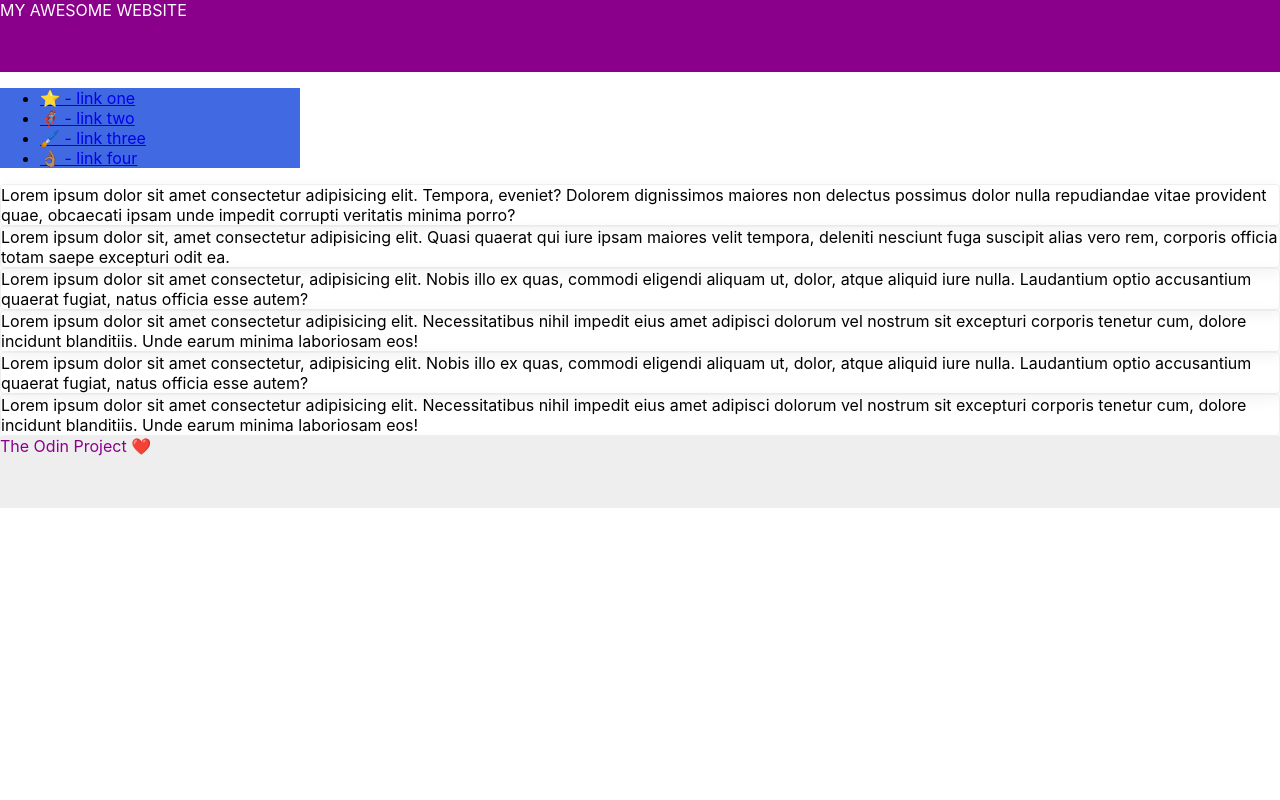
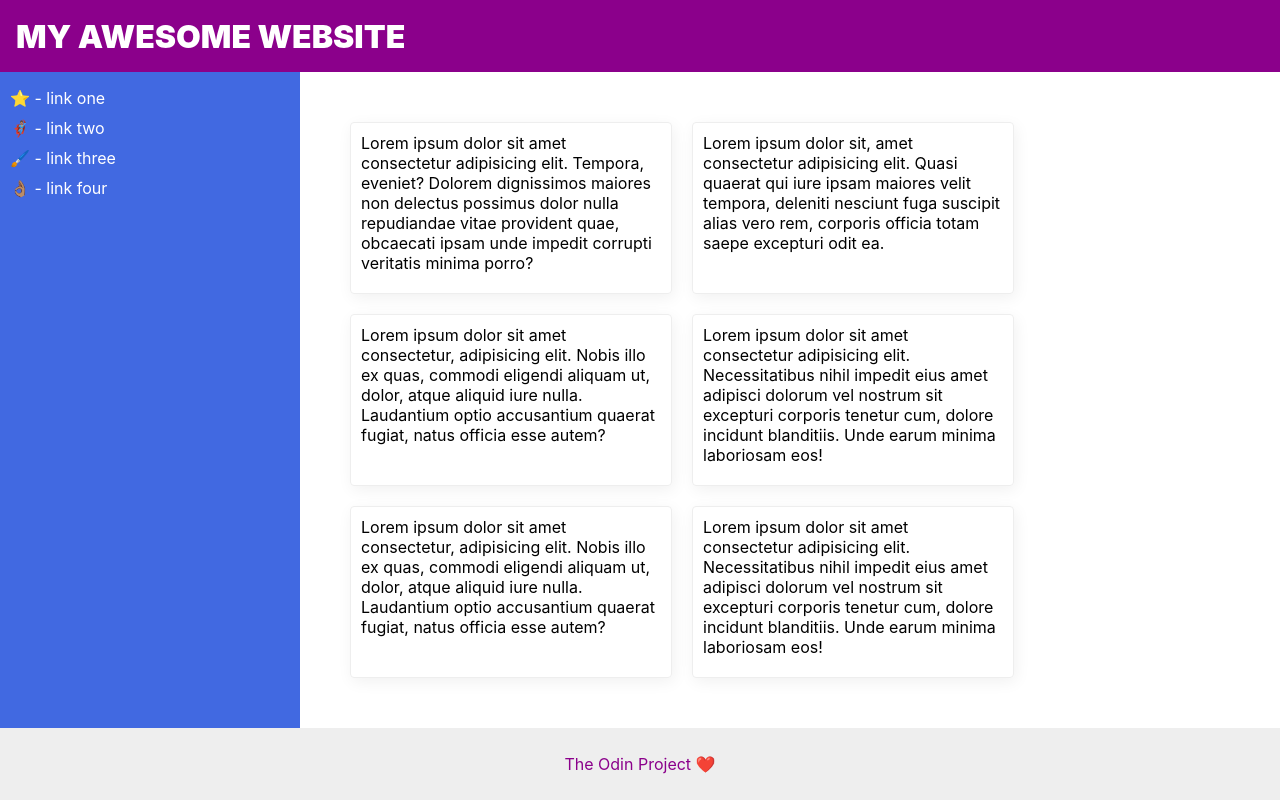
Before and after one commit to PurelyBlank/The-Odin-Project, a plain HTML site: page css-exercises/flex/07-flex-layout-2/index.html in a window 1280 px wide. Drawn offline with Linux system fonts and the light colour scheme.

Commit message:
07-flex-layout

```diff
--- a/css-exercises/flex/06-flex-layout/style.css
+++ b/css-exercises/flex/06-flex-layout/style.css
@@ -37,8 +37,6 @@ input {
 }
 
 .content {
-  /* text-align: center;
-  padding: 250px; */
   flex: 1;
   display: flex;
   align-items: center;
--- a/css-exercises/flex/07-flex-layout-2/index.html
+++ b/css-exercises/flex/07-flex-layout-2/index.html
@@ -12,6 +12,7 @@
       MY AWESOME WEBSITE
     </div>
 
+    <div class="main-container">
       <div class="sidebar">
         <ul>
           <li><a href="#">⭐ - link one</a></li>
@@ -20,14 +21,15 @@
           <li><a href="#">👌🏽 - link four</a></li>
         </ul>
       </div>
-
+      <div class="cards">
         <div class="card">Lorem ipsum dolor sit amet consectetur adipisicing elit. Tempora, eveniet? Dolorem dignissimos maiores non delectus possimus dolor nulla repudiandae vitae provident quae, obcaecati ipsam unde impedit corrupti veritatis minima porro?</div>
         <div class="card">Lorem ipsum dolor sit, amet consectetur adipisicing elit. Quasi quaerat qui iure ipsam maiores velit tempora, deleniti nesciunt fuga suscipit alias vero rem, corporis officia totam saepe excepturi odit ea.</div>
         <div class="card">Lorem ipsum dolor sit amet consectetur, adipisicing elit. Nobis illo ex quas, commodi eligendi aliquam ut, dolor, atque aliquid iure nulla. Laudantium optio accusantium quaerat fugiat, natus officia esse autem?</div>
         <div class="card">Lorem ipsum dolor sit amet consectetur adipisicing elit. Necessitatibus nihil impedit eius amet adipisci dolorum vel nostrum sit excepturi corporis tenetur cum, dolore incidunt blanditiis. Unde earum minima laboriosam eos!</div>
         <div class="card">Lorem ipsum dolor sit amet consectetur, adipisicing elit. Nobis illo ex quas, commodi eligendi aliquam ut, dolor, atque aliquid iure nulla. Laudantium optio accusantium quaerat fugiat, natus officia esse autem?</div>
         <div class="card">Lorem ipsum dolor sit amet consectetur adipisicing elit. Necessitatibus nihil impedit eius amet adipisci dolorum vel nostrum sit excepturi corporis tenetur cum, dolore incidunt blanditiis. Unde earum minima laboriosam eos!</div>
-
+      </div>
+    </div>
     <div class="footer">
       The Odin Project ❤️
     </div>
--- a/css-exercises/flex/07-flex-layout-2/style.css
+++ b/css-exercises/flex/07-flex-layout-2/style.css
@@ -2,28 +2,67 @@ body {
   font-family: -apple-system, BlinkMacSystemFont, 'Segoe UI', Roboto, Oxygen, Ubuntu, Cantarell, 'Open Sans', 'Helvetica Neue', sans-serif;
   margin: 0;
   min-height: 100vh;
+  display: flex;
+  flex-direction: column;
 }
 
 .header {
   height: 72px;
   background: darkmagenta;
   color: white;
+  font-weight: 900;
+  display: flex;
+  align-items: center;
+  padding-left: 16px;
+  font-size: 32px;
 }
 
 .footer {
   height: 72px;
   background: #eee;
   color: darkmagenta;
+  display: flex;
+  justify-content: center;
+  align-items: center;
 }
 
 .sidebar {
   width: 300px;
   background: royalblue;
   box-sizing: border-box;
+  flex-shrink: 0;
+}
+
+.main-container {
+  display: flex;
+  flex: 1;
 }
 
 .card {
   border: 1px solid #eee;
   box-shadow: 2px 4px 16px rgba(0,0,0,.06);
   border-radius: 4px;
+  padding: 10px;
+  width: 300px;
 }
+
+.cards {
+  display: flex;
+  padding: 50px;
+  gap: 20px;
+  flex-wrap: wrap;
+}
+
+ul {
+  list-style-type: none;
+  padding-left: 10px;
+}
+
+li {
+  padding-bottom: 10px;
+}
+
+a {
+  text-decoration: none;
+  color: white;
+}
```
Lines whose indentation alone changed are shown as unchanged.
